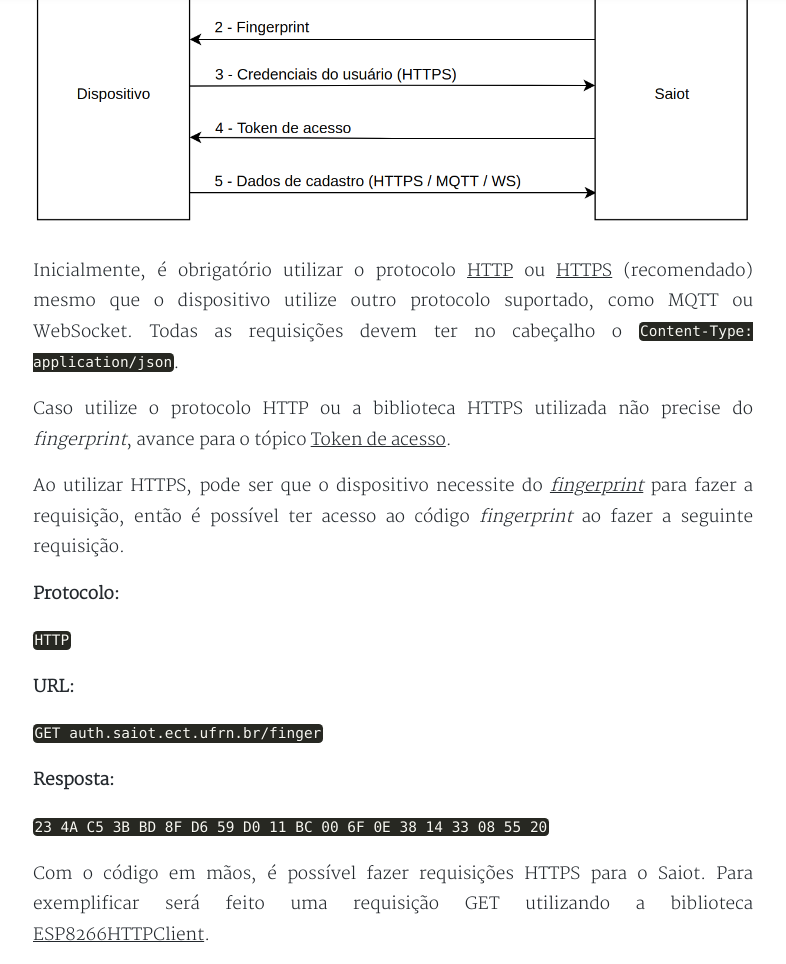
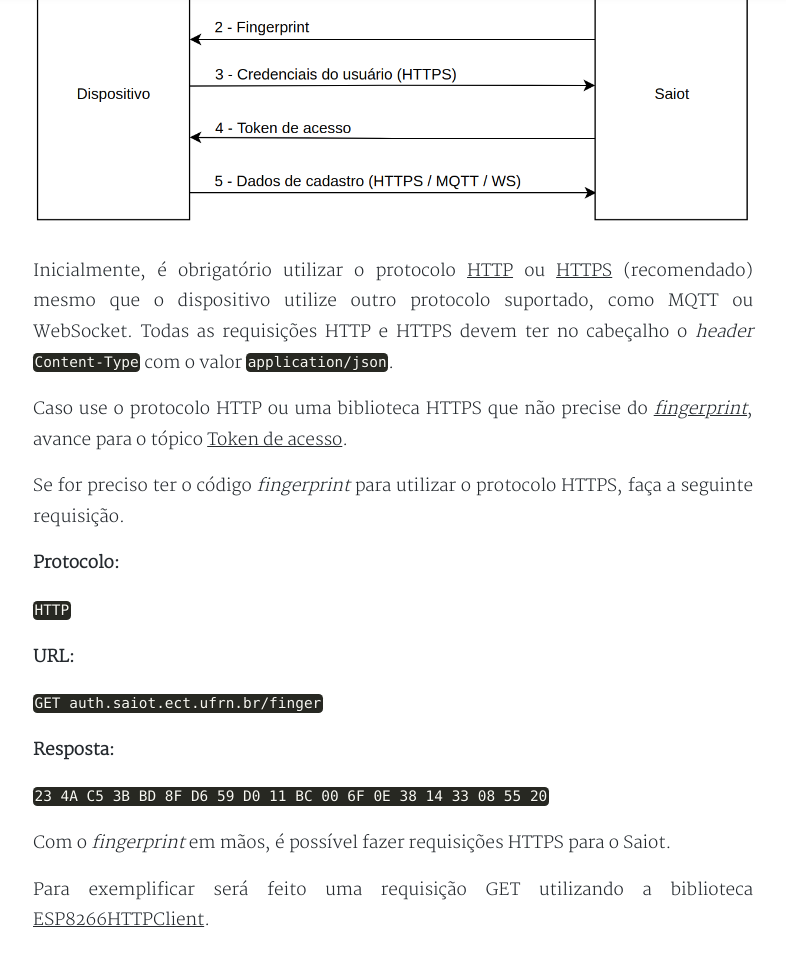
Before and after one commit to danielaraujorn/blog, a Jekyll site: the page built from _posts/2018-09-15-autenticacao-dispositivo.md, in a window 1280 px wide and 1400 px high, scrolled down 1007 px, cut to the strip 0-964 px from the top of the window. Shown: the whole strip, without its empty margins (247-1033 px from the left). Built offline with Jekyll 4.4.1, drawn with Linux system fonts in a browser that asks for light colours; comment, search, counter and statistics services are not loaded; a style sheet for code colours, icons or effects is not loaded; some of the changed text lies outside the part shown.

Commit message:
melhorias no post autenticação de dispositivos

````diff
--- a/_posts/2018-09-15-autenticacao-dispositivo.md
+++ b/_posts/2018-09-15-autenticacao-dispositivo.md
@@ -20,11 +20,11 @@ A seguir será mostrado o fluxo dos dados desde que um dispositivo é ligado e c
 
 ![Fluxo da autenticação de dispositivos](/blog/assets/post/autenticacao-dispositivo/autenticacao-fluxo.png)
 
-Inicialmente, é obrigatório utilizar o protocolo [HTTP](https://developer.mozilla.org/pt-BR/docs/Web/HTTP) ou [HTTPS](https://pt.wikipedia.org/wiki/Hyper_Text_Transfer_Protocol_Secure) (recomendado) mesmo que o dispositivo utilize outro protocolo suportado, como MQTT ou WebSocket. Todas as requisições devem ter no cabeçalho o `Content-Type: application/json`.
+Inicialmente, é obrigatório utilizar o protocolo [HTTP](https://developer.mozilla.org/pt-BR/docs/Web/HTTP) ou [HTTPS](https://pt.wikipedia.org/wiki/Hyper_Text_Transfer_Protocol_Secure) (recomendado) mesmo que o dispositivo utilize outro protocolo suportado, como MQTT ou WebSocket. Todas as requisições HTTP e HTTPS devem ter no cabeçalho o _header_ `Content-Type` com o valor `application/json`.
 
-Caso utilize o protocolo HTTP ou a biblioteca HTTPS utilizada não precise do _fingerprint_, avance para o tópico [Token de acesso](#token-de-acesso).
+Caso use o protocolo HTTP ou uma biblioteca HTTPS que não precise do [_fingerprint_](https://www.grc.com/fingerprints.htm), avance para o tópico [Token de acesso](#token-de-acesso).
 
-Ao utilizar HTTPS, pode ser que o dispositivo necessite do [_fingerprint_](https://www.grc.com/fingerprints.htm) para fazer a requisição, então é possível ter acesso ao código _fingerprint_ ao fazer a seguinte requisição.
+Se for preciso ter o código _fingerprint_ para utilizar o protocolo HTTPS, faça a seguinte requisição.
 
 **Protocolo:**
 
@@ -38,7 +38,9 @@ Ao utilizar HTTPS, pode ser que o dispositivo necessite do [_fingerprint_](https
 
 `23 4A C5 3B BD 8F D6 59 D0 11 BC 00 6F 0E 38 14 33 08 55 20`
 
-Com o código em mãos, é possível fazer requisições HTTPS para o Saiot. Para exemplificar será feito uma requisição GET utilizando a biblioteca [ESP8266HTTPClient](https://github.com/esp8266/Arduino/tree/master/libraries/ESP8266HTTPClient).
+Com o _fingerprint_ em mãos, é possível fazer requisições HTTPS para o Saiot.
+
+Para exemplificar será feito uma requisição GET utilizando a biblioteca [ESP8266HTTPClient](https://github.com/esp8266/Arduino/tree/master/libraries/ESP8266HTTPClient).
 
 <script src="https://gist.github.com/judsonc/3a80e074bb361a270c6e51a3af51a6ac.js"></script>
 
@@ -114,4 +116,8 @@ Quando um dispositivo utiliza o **MQTT**, há um passo a mais que deve ser feito
 }
 ```
 
-O dispositivo não conseguirá se conectar caso o token de acesso seja inválido, tendo em vista que tanto o token de acesso quanto o serial do dispositivo devem ser únicos.
+O dispositivo não conseguirá se conectar caso o token de acesso seja inválido, tendo em vista que tanto o token de acesso quanto o serial do dispositivo devem ser únicos. Cada token criado só é válido para o serial que foi utilizado.
+
+<hr>
+
+Assim é concluído o processo de autenticação de dispositivos para conectar-se a plataforma Saiot, onde inicialmente é preciso criar um token de acesso a partir do envio das credenciais de um usuário cadastrado e um serial de um dispositivo que se queira cadastrar e, em seguida, utilizar o token para enviar os dados desse dispositivo. Os dados a serem enviados são explicados nas postagens [Cadastro de dispositivos - Parte 1](/blog/2018/09/16/cadastro-dispositivo-parte-1.html) e [Cadastro de dispositivos - Parte 2](/blog/2018/09/16/cadastro-dispositivo-parte-2.html).
````
